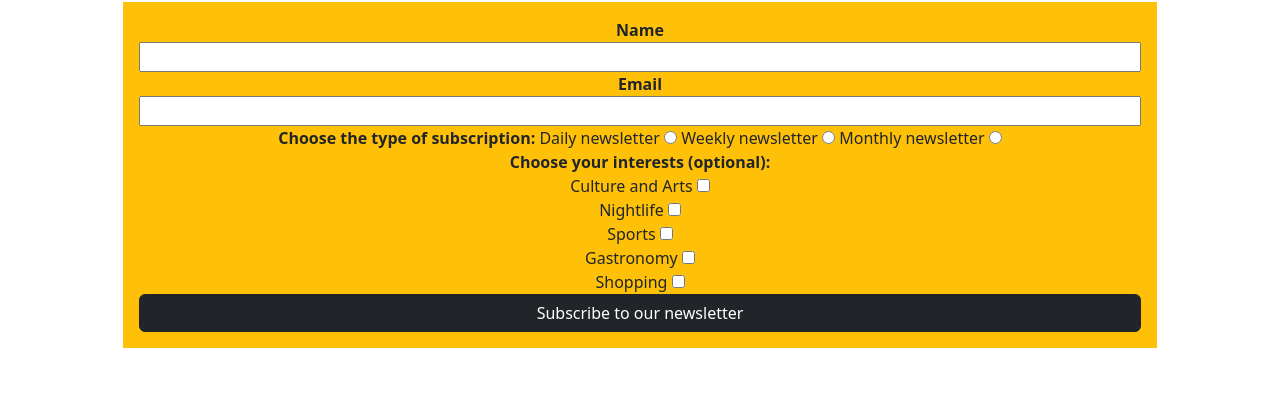
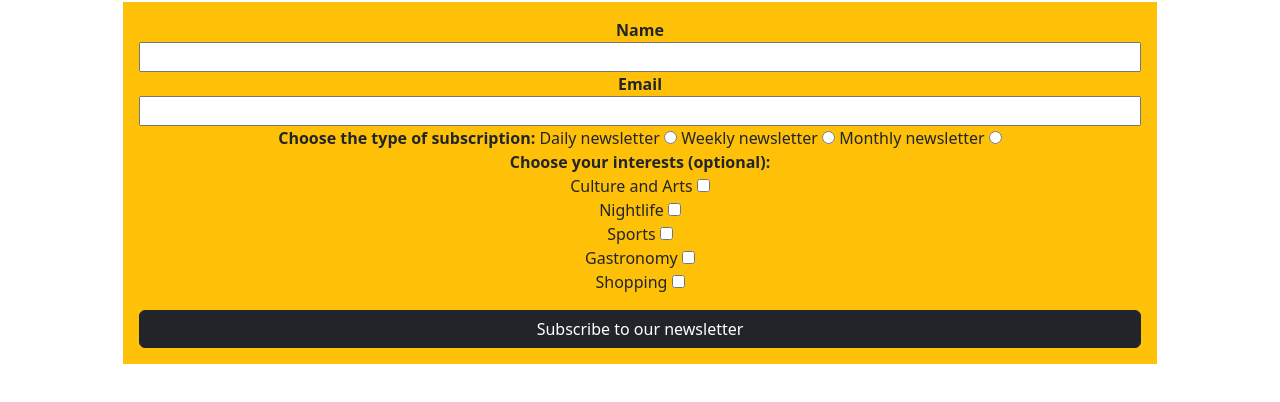
Before and after one commit to kbastamow/06Mar-Newsletter-Practice-Validation-Storage, a plain HTML site: page index.html in a window 1280 px wide. Shown: the part 160-562 px from the top of the page. Drawn offline with nearby package versions, Linux system fonts and the light colour scheme.

Commit message:
added readme

```diff
--- a/index.html
+++ b/index.html
@@ -59,7 +59,7 @@
 
 
 
-        <input type="submit" value="Subscribe to our newsletter" id="btn" class="btn btn-dark">
+        <input type="submit" value="Subscribe to our newsletter" id="btn" class="btn btn-dark mt-3">
         </div>
     </form>
 
```
Also changed, not shown: assets/home.png (added), assets/list.png (added), 1 other file.
